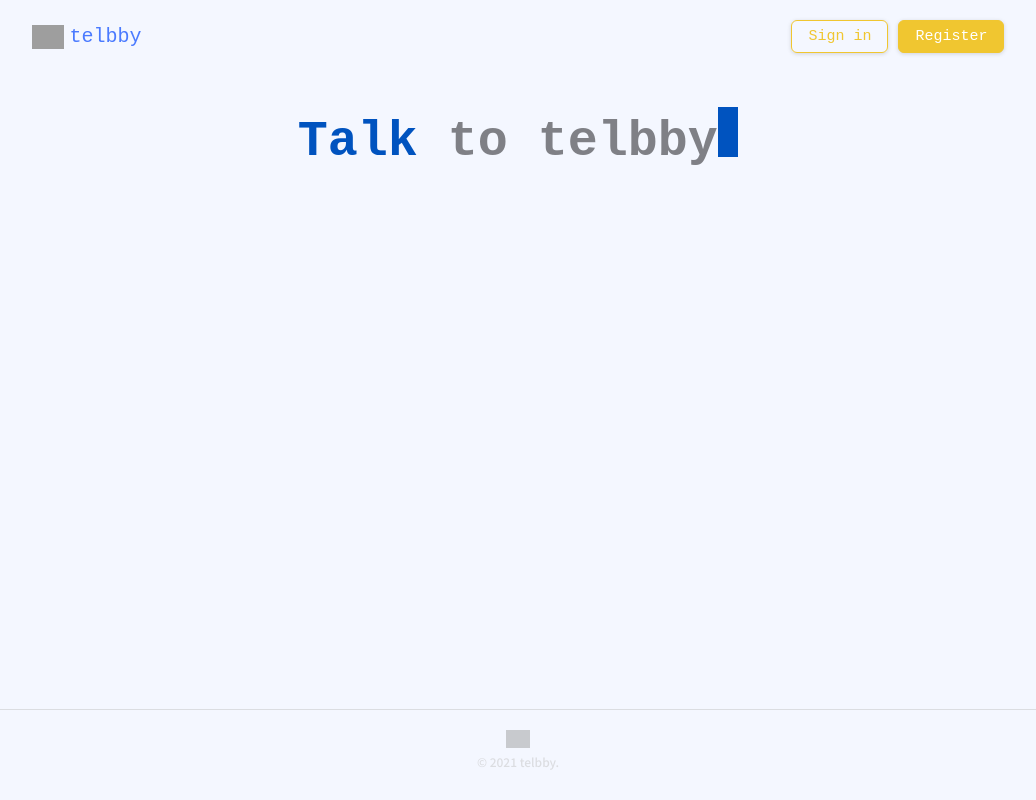
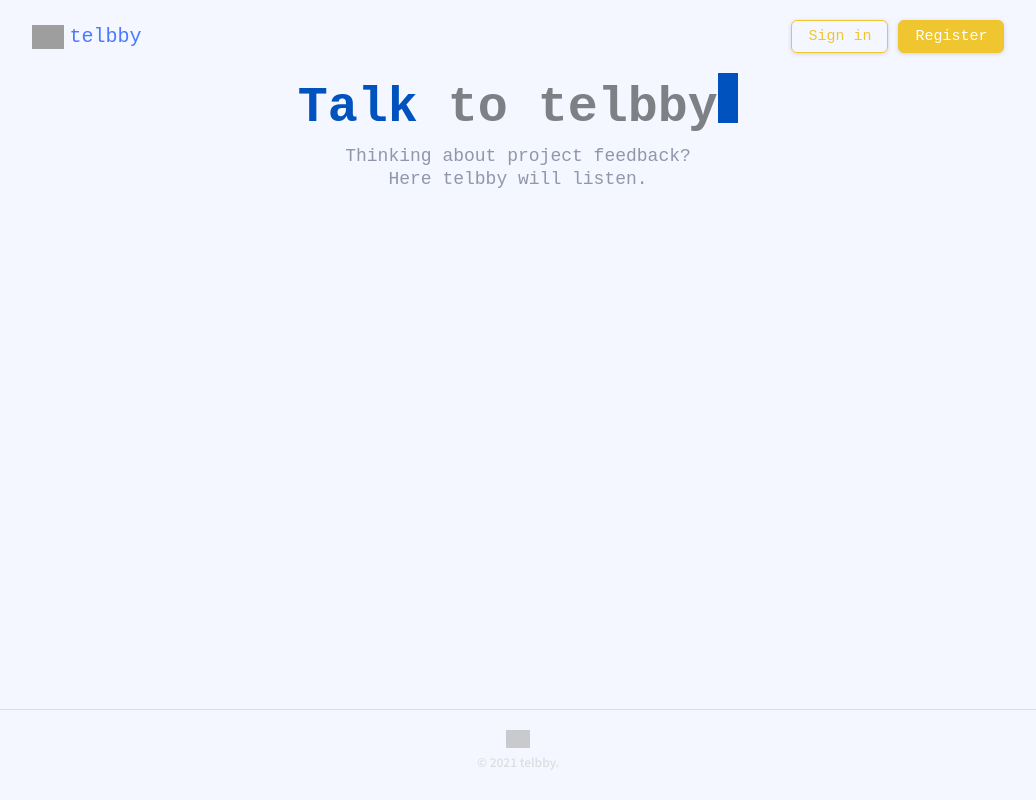
Before and after one commit to telbby/telbby-frontend, a React app: page / in a window 1280 px wide. Shown: the whole page, without its empty margins (122-1158 px from the left). Built offline with nearby package versions, Linux system fonts and the light colour scheme; grey boxes are pictures that could not be loaded; a web font is replaced by a local one.

Commit message:
[#4] refactor: Title 컴포넌트 Jumbotron 으로 변경
- Jumbotron 컴포넌트에 desc props 추가
- 글로벌 스타일에서 제목과 본문 margin 제거 스타일 추가

```diff
--- /dev/null
+++ b/src/components/common/Jumbotron/index.tsx
@@ -0,0 +1,30 @@
+import React, { FC } from 'react';
+
+import { wrapperStyle, titleStyle, descStyle } from './style';
+
+type JumbotronProps = {
+  title: string;
+  desc?: string[];
+};
+
+const Jumbotron: FC<JumbotronProps> = ({ title, desc }) => {
+  return (
+    <div css={wrapperStyle}>
+      <h1 css={titleStyle}>
+        <span>{title}</span> to telbby
+      </h1>
+      {desc &&
+        desc.map((des) => (
+          <p css={descStyle} key={des}>
+            {des}
+          </p>
+        ))}
+    </div>
+  );
+};
+
+Jumbotron.defaultProps = {
+  desc: null,
+};
+
+export default Jumbotron;
--- a/src/components/common/Title/style.ts
+++ b/src/components/common/Jumbotron/style.ts
@@ -1,10 +1,17 @@
 import { SerializedStyles, Theme, css } from '@emotion/react';
+
+export const wrapperStyle = css`
+  display: flex;
+  flex-direction: column;
+  align-items: center;
+`;
 
 export const titleStyle = (theme: Theme): SerializedStyles => css`
   font-family: ${theme.fontCodingBold};
   font-size: 50px;
   text-align: center;
   color: ${theme.colorGray1};
+  margin-bottom: 10px;
 
   span {
     color: ${theme.colorPrimaryDark};
@@ -20,3 +27,12 @@ export const titleStyle = (theme: Theme): SerializedStyles => css`
     background-color: ${theme.colorPrimaryDark};
   }
 `;
+
+export const descStyle = (theme: Theme): SerializedStyles => css`
+  font-family: ${theme.fontCoding};
+  font-size: 18px;
+  text-align: center;
+  color: ${theme.colorGray2};
+  width: 50%;
+  margin-bottom: 3px;
+`;
--- a/src/components/common/Title/index.tsx
+++ /dev/null
@@ -1,17 +0,0 @@
-import React, { FC } from 'react';
-
-import { titleStyle } from './style';
-
-type TitleProps = {
-  text: string;
-};
-
-const Title: FC<TitleProps> = ({ text }) => {
-  return (
-    <h1 css={titleStyle}>
-      <span>{text}</span> to telbby
-    </h1>
-  );
-};
-
-export default Title;
--- a/src/pages/HomePage/index.tsx
+++ b/src/pages/HomePage/index.tsx
@@ -1,12 +1,15 @@
 import React, { FC } from 'react';
 
 import Layout from '@/components/common/Layout';
-import Title from '@/components/common/Title';
+import Jumbotron from '@/components/common/Jumbotron';
 
 const HomePage: FC = () => {
   return (
     <Layout>
-      <Title text="Talk" />
+      <Jumbotron
+        title="Talk"
+        desc={['Thinking about project feedback?', 'Here telbby will listen.']}
+      />
     </Layout>
   );
 };
--- a/src/pages/NotFoundPage/index.tsx
+++ b/src/pages/NotFoundPage/index.tsx
@@ -2,9 +2,9 @@ import React, { FC } from 'react';
 import { Link } from 'react-router-dom';
 
 import Layout from '@/components/common/Layout';
-import Title from '@/components/common/Title';
+import Jumbotron from '@/components/common/Jumbotron';
+import Uri from '@/constants/uri';
 import notFoundImg from '@/assets/images/page-not-found.png';
-import Uri from '@/constants/uri';
 
 import { notFoundPageStyle } from './style';
 
@@ -13,7 +13,7 @@ const NotFoundPage: FC = () => {
     <Layout>
       <div css={notFoundPageStyle}>
         <Link to={Uri.home}>
-          <Title text="Back" />
+          <Jumbotron title="Back" />
         </Link>
         <img src={notFoundImg} alt="page-not-found" />
         <p>There are no resources</p>
--- a/src/pages/NotFoundPage/style.ts
+++ b/src/pages/NotFoundPage/style.ts
@@ -5,7 +5,7 @@ export const notFoundPageStyle = (theme: Theme): SerializedStyles => css`
   flex-direction: column;
   jusity-content: center;
   align-items: center;
-  margin-top: 5%;
+  margin-top: 10%;
 
   img {
     width: 300px;
@@ -15,7 +15,6 @@ export const notFoundPageStyle = (theme: Theme): SerializedStyles => css`
     font-family: ${theme.fontCoding};
     font-size: 20px;
     color: ${theme.colorPrimary};
-    margin: 0;
     margin-top: 5px;
   }
 `;
--- a/src/styles/global.tsx
+++ b/src/styles/global.tsx
@@ -39,6 +39,16 @@ const style = css`
     color: black;
     text-decoration: none;
   }
+
+  h1,
+  h2,
+  h3,
+  h4,
+  h5,
+  h6,
+  p {
+    margin: 0;
+  }
 `;
 
 const GlobalStyle = (): ReactElement => {
```
